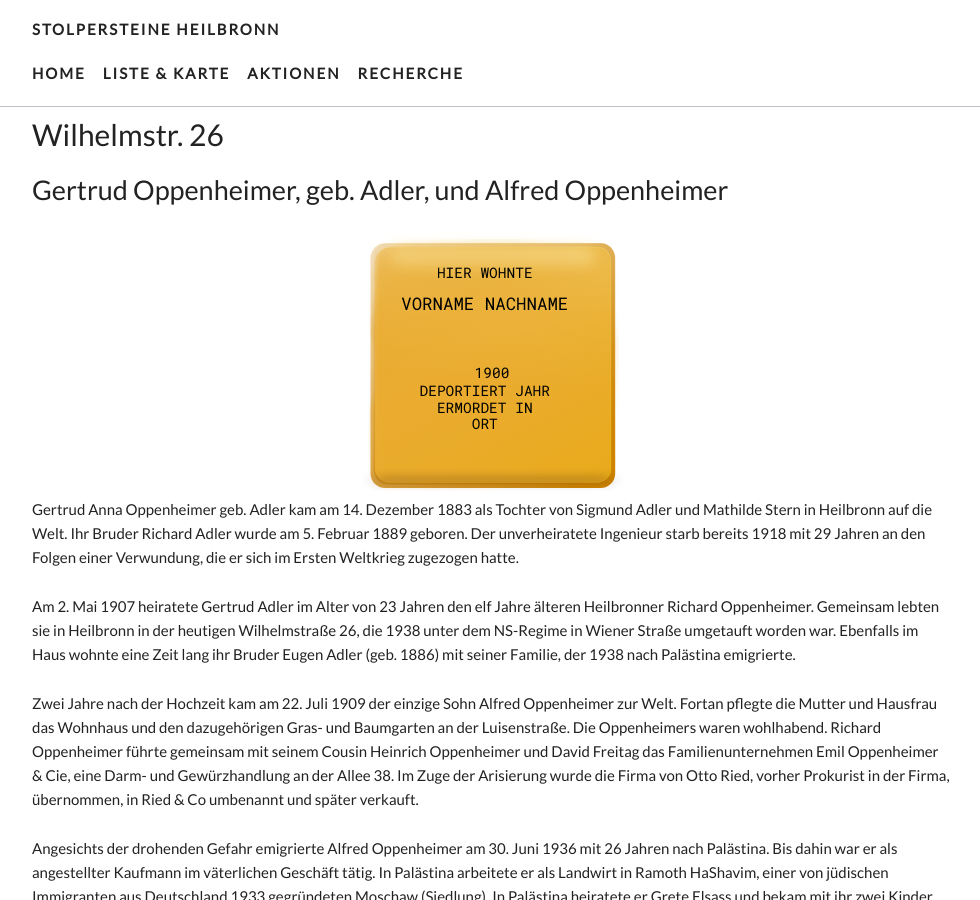
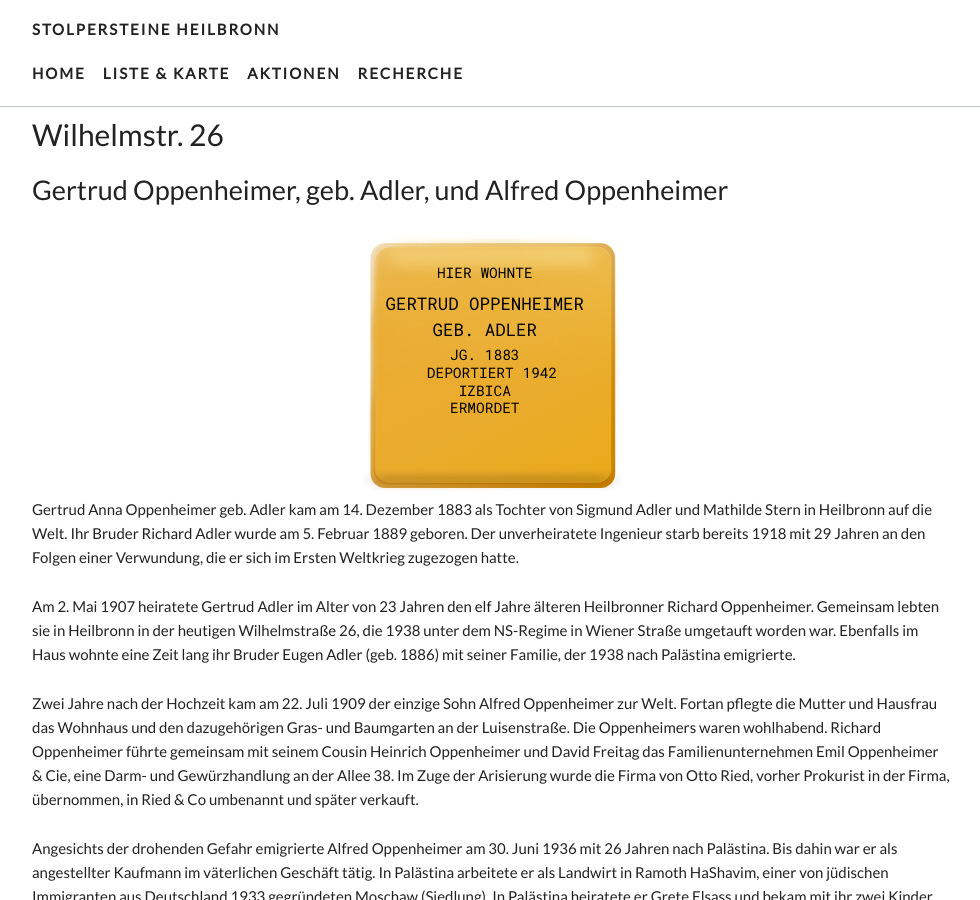
Before and after one commit to opendata-heilbronn/stolpersteine, a Jekyll site: the page built from _list/wilhelmstr-26.markdown, in a window 1280 px wide and 900 px high. Shown: the whole window, without its empty margins (148-1128 px from the left). Built offline with Jekyll 4.4.1, drawn with Linux system fonts in a browser that asks for light colours; nearby versions of some CDN libraries; some web fonts are replaced.

Commit message:
Updated Wilhelmstr 26

```diff
--- a/_list/wilhelmstr-26.markdown
+++ b/_list/wilhelmstr-26.markdown
@@ -3,6 +3,14 @@ title: Wilhelmstr. 26
 date: 2019-06-26 10:16:00 Z
 names: Gertrud Oppenheimer, geb. Adler, und Alfred Oppenheimer
 paten: Léon Fisel, Mara Pfeffer | Robert-Mayer-Gymnasium Heilbronn
+steine:
+- - HIER WOHNTE
+  - GERTRUD OPPENHEIMER
+  - GEB. ADLER
+  - JG. 1883
+  - DEPORTIERT 1942
+  - IZBICA
+  - ERMORDET
 ---
 
 Gertrud Anna Oppenheimer geb. Adler kam am 14. Dezember 1883 als Tochter von Sigmund Adler und Mathilde Stern in Heilbronn auf die Welt. Ihr Bruder Richard Adler wurde am 5. Februar 1889 geboren. Der unverheiratete Ingenieur starb bereits 1918 mit 29 Jahren an den Folgen einer Verwundung, die er sich im Ersten Weltkrieg zugezogen hatte.
```
